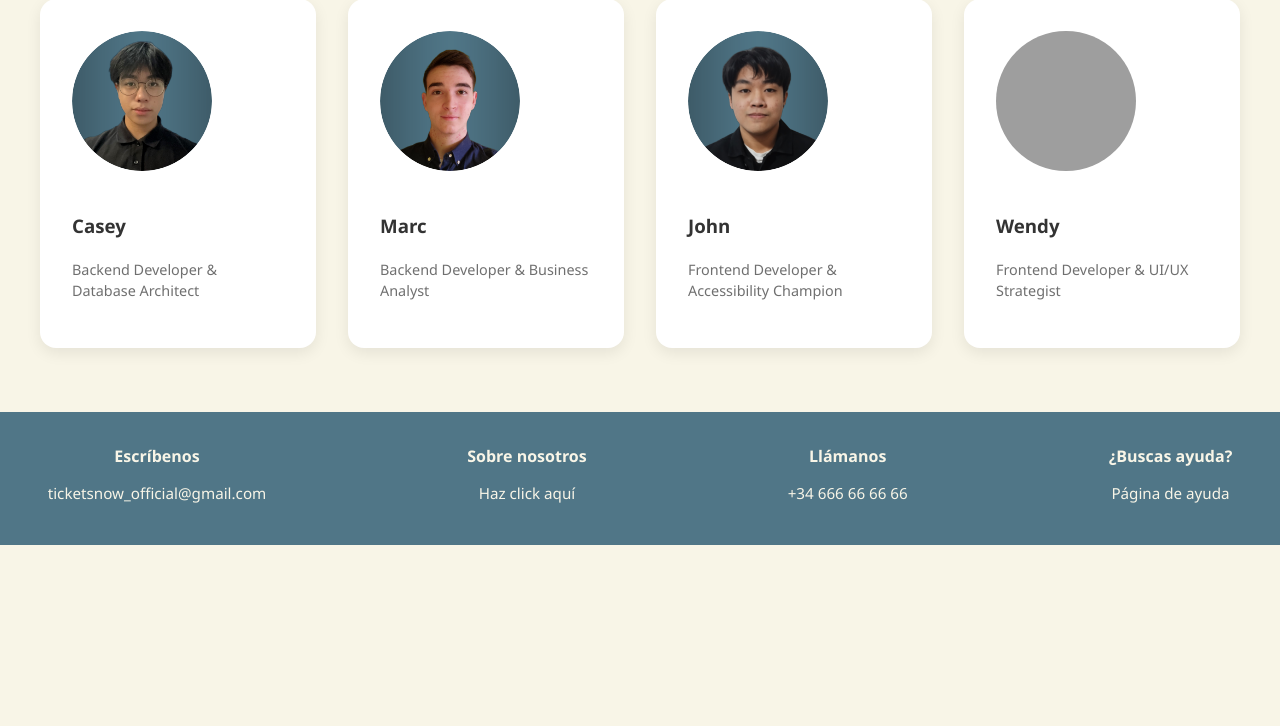
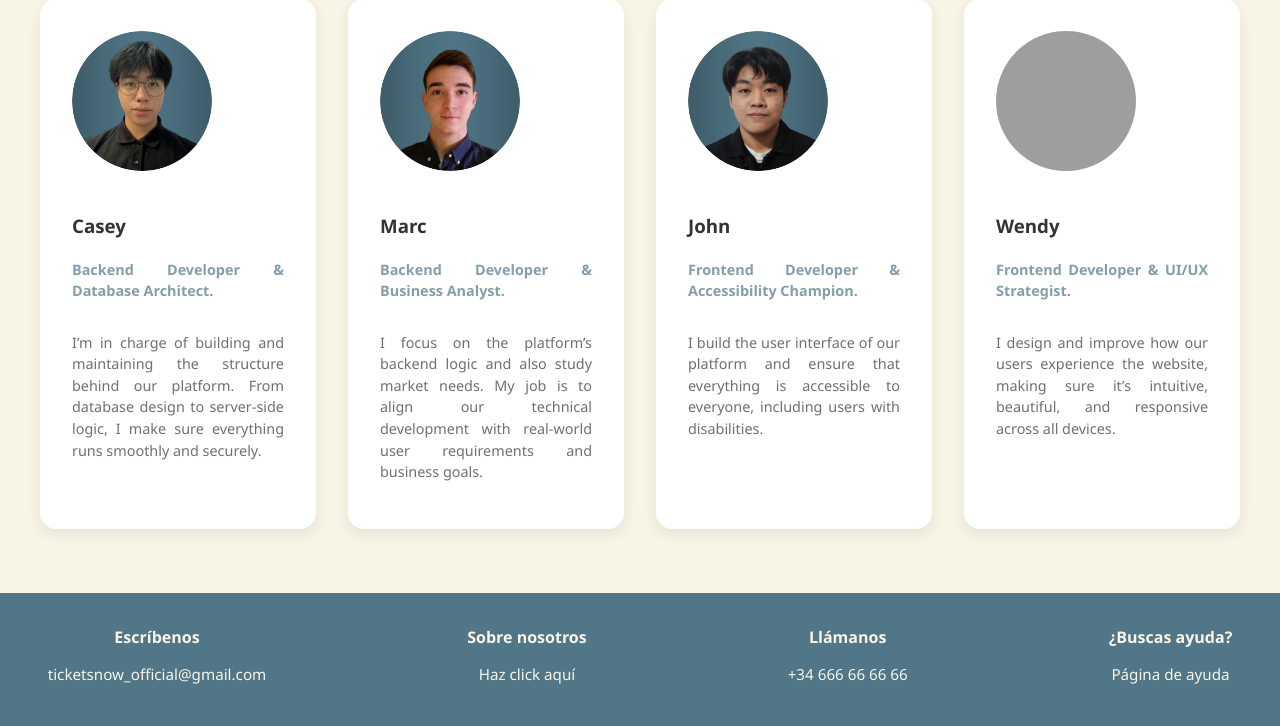
Before and after one commit to caaseey/TicketsNow, a PHP site: page /view/src/php/about.php in a window 1280 px wide; the page is wider, and only the part inside the window is pictured. Shown: the part 2008-2734 px from the top of that part. Before the commit the page ends 2553 px from the top of that part, so only its background shows below. Run offline with PHP 8.4, Linux system fonts and the light colour scheme; grey boxes are pictures that could not be loaded.

Commit message:
Cambios en el about

```diff
--- a/view/index.php
+++ b/view/index.php
@@ -65,12 +65,8 @@ if (session_status() !== PHP_SESSION_ACTIVE) session_start();
                     <li><a href="../view/src/html/work_in_progress.html">Ayuda</a></li>
                     <li><a href="../view/src/php/about.php">Sobre nosotros</a></li>
                     <li><a href="../view/src/html/work_in_progress.html">Contacto</a></li>
-
-
                 </ul>
             </div>
-
-
     </nav>
 
     <!-- CARROUSEL -->
--- a/view/src/css/about.css
+++ b/view/src/css/about.css
@@ -23,8 +23,33 @@
 /* Equipo */
 .team-card img { width:140px; height:140px; border-radius:50%; object-fit:cover; margin-bottom:1rem; }
 .role{ color:var(--dark); font-size:.9rem; opacity:.7; }
+.team-card .role {
+    color: var(--dark);
+    font-size: 0.9rem;
+    opacity: 0.7;
+    text-align: justify;
+}
 
 /* Responsive extra */
 @media (max-width:768px){
   .section--blue{ padding:2rem 1rem; }
 }
+.role {
+  text-align: justify;
+  font-size: 0.95rem;
+  line-height: 1.5;
+  color: var(--dark);
+  opacity: 0.8;
+}
+
+.role strong {
+  display: block;
+  margin-bottom: 0.5rem;
+  color: var(--blue);
+  font-weight: 600;
+}
+@media (max-width: 480px) {
+  .role {
+    font-size: 0.85rem;
+  }
+}
--- a/view/src/php/about.php
+++ b/view/src/php/about.php
@@ -169,22 +169,44 @@ if (session_status() !== PHP_SESSION_ACTIVE) session_start();
                 <div class="grid four-cols team">
                     <?php
                     $team = [
-                        ['img' => 'casey.png', 'name' => 'Casey', 'role' => 'Backend Developer & Database Architect'],
-                        ['img' => 'marc.png',  'name' => 'Marc',  'role' => 'Backend Developer & Business Analyst'],
-                        ['img' => 'john.png',  'name' => 'John',  'role' => 'Frontend Developer & Accessibility Champion'],
-                        ['img' => 'wendy.png', 'name' => 'Wendy', 'role' => 'Frontend Developer & UI/UX Strategist'],
+                        [
+                            'img' => 'casey.png',
+                            'name' => 'Casey',
+                            'role_title' => 'Backend Developer & Database Architect',
+                            'role_desc' => 'I’m in charge of building and maintaining the structure behind our platform. From database design to server-side logic, I make sure everything runs smoothly and securely.'
+                        ],
+                        [
+                            'img' => 'marc.png',
+                            'name' => 'Marc',
+                            'role_title' => 'Backend Developer & Business Analyst',
+                            'role_desc' => 'I focus on the platform’s backend logic and also study market needs. My job is to align our technical development with real-world user requirements and business goals.'
+                        ],
+                        [
+                            'img' => 'john.png',
+                            'name' => 'John',
+                            'role_title' => 'Frontend Developer & Accessibility Champion',
+                            'role_desc' => 'I build the user interface of our platform and ensure that everything is accessible to everyone, including users with disabilities.'
+                        ],
+                        [
+                            'img' => 'wendy.png',
+                            'name' => 'Wendy',
+                            'role_title' => 'Frontend Developer & UI/UX Strategist',
+                            'role_desc' => 'I design and improve how our users experience the website, making sure it’s intuitive, beautiful, and responsive across all devices.'
+                        ]
                     ];
                     foreach ($team as $member): ?>
                         <article class="card team-card">
-                            <img src="../../media/img/team/<?= $member['img']; ?>"
-                                alt="<?= htmlspecialchars($member['name']); ?>">
+                            <img src="../../media/img/team/<?= $member['img']; ?>" alt="<?= htmlspecialchars($member['name']); ?>">
                             <h3><?= htmlspecialchars($member['name']); ?></h3>
-                            <p class="role"><?= htmlspecialchars($member['role']); ?></p>
+                            <p class="role" style="text-align: justify;">
+                                <strong><?= htmlspecialchars($member['role_title']); ?>.</strong><br>
+                                <?= htmlspecialchars($member['role_desc']); ?>
+                            </p>
                         </article>
                     <?php endforeach; ?>
                 </div>
+            </section>
 
-            </section>
         </main>
 
         <!-- FOOTER -->
```
